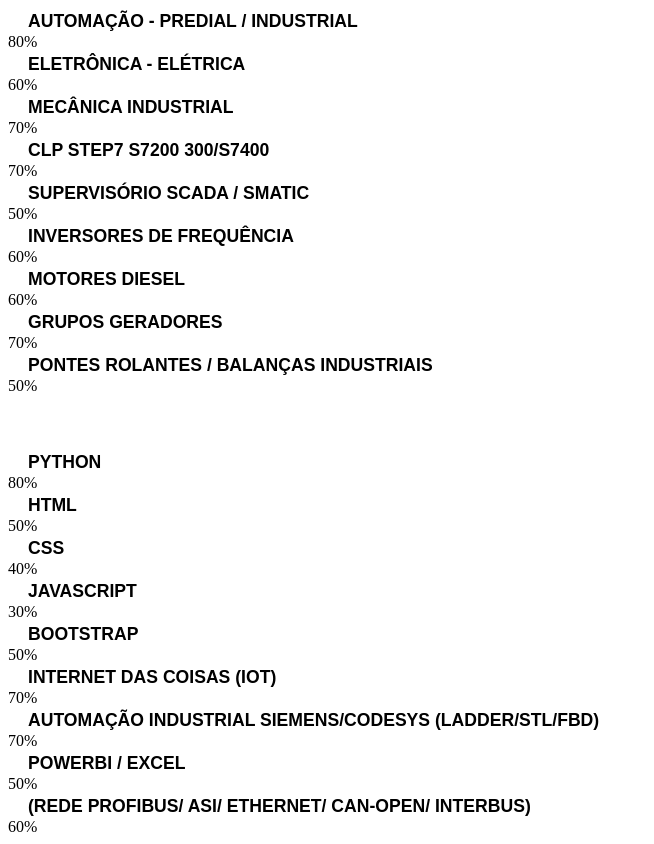
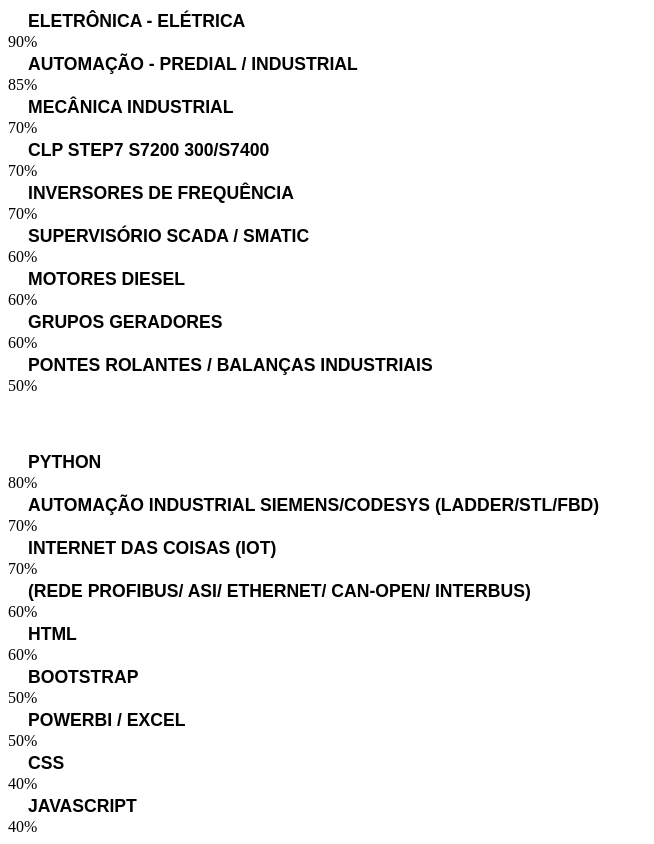
Before and after one commit to Andremelloo/MyProfile, a Flask app: template DocumentosSite/templates/skills.html in a window 1280 px wide. Shown: the whole page, without its empty margins (0-654 px from the left). Run offline with Flask 2, Linux system fonts and the light colour scheme; the template is opened without the code that fills it, so the values that code supplies are empty; some libraries are stand-ins or nearby versions.

Commit message:
Ajuste de Skills v1

```diff
--- a/DocumentosSite/templates/skills.html
+++ b/DocumentosSite/templates/skills.html
@@ -9,22 +9,22 @@
                         <div class="row">
                           <div class="col-md-8 col-md-offset-2 col-sm-8 col-sm-offset-2 col-xs-8 col-xs-offset-2">
                             <div class="progress">
-                                <div class="progress-bar  active" role="progressbar" aria-valuenow="  45"     aria-valuemin="0" aria-valuemax="100" style="width: 80%">
+                                <div class="progress-bar  active" role="progressbar" aria-valuenow="  45"     aria-valuemin="0" aria-valuemax="100" style="width: 90%">
+                                  <span class="skill-name"><strong>Eletrônica - Elétrica</strong></span>
+                                </div>
+                            </div>
+                          </div>
+                          <div class="col-md-2 col-sm-2 col-xs-2 text-left">90%</div>
+                        </div>
+                        <div class="row">
+                          <div class="col-md-8 col-md-offset-2 col-sm-8 col-sm-offset-2 col-xs-8 col-xs-offset-2">
+                            <div class="progress">
+                                <div class="progress-bar  active" role="progressbar" aria-valuenow="  45"     aria-valuemin="0" aria-valuemax="100" style="width: 85%">
                                   <span class="skill-name"><strong>Automação - Predial / Industrial</strong></span>
                                 </div>
                             </div>
                           </div>
-                          <div class="col-md-2 col-sm-2 col-xs-2 text-left">80%</div>
-                        </div>
-                        <div class="row">
-                          <div class="col-md-8 col-md-offset-2 col-sm-8 col-sm-offset-2 col-xs-8 col-xs-offset-2">
-                            <div class="progress">
-                                <div class="progress-bar  active" role="progressbar" aria-valuenow="  45"     aria-valuemin="0" aria-valuemax="100" style="width: 70%">
-                                  <span class="skill-name"><strong>Eletrônica - Elétrica</strong></span>
-                                </div>
-                            </div>
-                          </div>
-                          <div class="col-md-2 col-sm-2 col-xs-2 text-left">60%</div>
+                          <div class="col-md-2 col-sm-2 col-xs-2 text-left">85%</div>
                         </div>
                         <div class="row">
                           <div class="col-md-8 col-md-offset-2 col-sm-8 col-sm-offset-2 col-xs-8 col-xs-offset-2">
@@ -49,18 +49,18 @@
                         <div class="row">
                           <div class="col-md-8 col-md-offset-2 col-sm-8 col-sm-offset-2 col-xs-8 col-xs-offset-2">
                             <div class="progress">
-                                <div class="progress-bar  active" role="progressbar" aria-valuenow="  45"     aria-valuemin="0" aria-valuemax="100" style="width: 50%">
-                                  <span class="skill-name"><strong>Supervisório SCADA / SMATIC</strong></span>
+                                <div class="progress-bar  active" role="progressbar" aria-valuenow="  45"     aria-valuemin="0" aria-valuemax="100" style="width: 70%">
+                                  <span class="skill-name"><strong>Inversores de Frequência</strong></span>
                                 </div>
                             </div>
                           </div>
-                          <div class="col-md-2 col-sm-2 col-xs-2 text-left">50%</div>
+                          <div class="col-md-2 col-sm-2 col-xs-2 text-left">70%</div>
                         </div>
                         <div class="row">
                           <div class="col-md-8 col-md-offset-2 col-sm-8 col-sm-offset-2 col-xs-8 col-xs-offset-2">
                             <div class="progress">
                                 <div class="progress-bar  active" role="progressbar" aria-valuenow="  45"     aria-valuemin="0" aria-valuemax="100" style="width: 60%">
-                                  <span class="skill-name"><strong>Inversores de Frequência</strong></span>
+                                  <span class="skill-name"><strong>Supervisório SCADA / SMATIC</strong></span>
                                 </div>
                             </div>
                           </div>
@@ -69,7 +69,7 @@
                         <div class="row">
                           <div class="col-md-8 col-md-offset-2 col-sm-8 col-sm-offset-2 col-xs-8 col-xs-offset-2">
                             <div class="progress">
-                                <div class="progress-bar  active" role="progressbar" aria-valuenow="  45"     aria-valuemin="0" aria-valuemax="100" style="width: 50%">
+                                <div class="progress-bar  active" role="progressbar" aria-valuenow="  45"     aria-valuemin="0" aria-valuemax="100" style="width: 60%">
                                   <span class="skill-name"><strong>Motores Diesel</strong></span>
                                 </div>
                             </div>
@@ -79,12 +79,12 @@
                         <div class="row">
                           <div class="col-md-8 col-md-offset-2 col-sm-8 col-sm-offset-2 col-xs-8 col-xs-offset-2">
                             <div class="progress">
-                                <div class="progress-bar  active" role="progressbar" aria-valuenow="  45"     aria-valuemin="0" aria-valuemax="100" style="width: 70%">
+                                <div class="progress-bar  active" role="progressbar" aria-valuenow="  45"     aria-valuemin="0" aria-valuemax="100" style="width: 60%">
                                   <span class="skill-name"><strong>Grupos geradores</strong></span>
                                 </div>
                             </div>
                           </div>
-                          <div class="col-md-2 col-sm-2 col-xs-2 text-left">70%</div>
+                          <div class="col-md-2 col-sm-2 col-xs-2 text-left">60%</div>
                         </div>
                         <div class="row">
                           <div class="col-md-8 col-md-offset-2 col-sm-8 col-sm-offset-2 col-xs-8 col-xs-offset-2">
@@ -117,54 +117,24 @@
                     <div class="row">
                       <div class="col-md-8 col-md-offset-2 col-sm-8 col-sm-offset-2 col-xs-8 col-xs-offset-2">
                         <div class="progress">
-                            <div class="progress-bar  active" role="progressbar" aria-valuenow="  45"     aria-valuemin="0" aria-valuemax="100" style="width: 70%">
+                            <div class="progress-bar  active" role="progressbar" aria-valuenow="  45"     aria-valuemin="0" aria-valuemax="100" style="width: 80%">
                               <span class="skill-name"><strong>Python</strong></span>
                             </div>
                         </div>
                       </div>
                       <div class="col-md-2 col-sm-2 col-xs-2 text-left">80%</div>
                     </div>
-                    <div class="row">
+                      <div class="row">
                       <div class="col-md-8 col-md-offset-2 col-sm-8 col-sm-offset-2 col-xs-8 col-xs-offset-2">
                         <div class="progress">
-                            <div class="progress-bar  active" role="progressbar" aria-valuenow="  45"     aria-valuemin="0" aria-valuemax="100" style="width: 40%">
-                              <span class="skill-name"><strong>HTML</strong></span>
+                            <div class="progress-bar  active" role="progressbar" aria-valuenow="  45"     aria-valuemin="0" aria-valuemax="100" style="width: 70%">
+                              <span class="skill-name"><strong>Automação Industrial Siemens/Codesys (Ladder/STL/FBD)</strong></span>
                             </div>
                         </div>
                       </div>
-                      <div class="col-md-2 col-sm-2 col-xs-2 text-left">50%</div>
+                      <div class="col-md-2 col-sm-2 col-xs-2 text-left">70%</div>
                     </div>
-                    <div class="row">
-                      <div class="col-md-8 col-md-offset-2 col-sm-8 col-sm-offset-2 col-xs-8 col-xs-offset-2">
-                        <div class="progress">
-                            <div class="progress-bar  active" role="progressbar" aria-valuenow="  45"     aria-valuemin="0" aria-valuemax="100" style="width: 30%">
-                              <span class="skill-name"><strong>CSS</strong></span>
-                            </div>
-                        </div>
-                      </div>
-                      <div class="col-md-2 col-sm-2 col-xs-2 text-left">40%</div>
-                    </div>
-                    <div class="row">
-                      <div class="col-md-8 col-md-offset-2 col-sm-8 col-sm-offset-2 col-xs-8 col-xs-offset-2">
-                        <div class="progress">
-                            <div class="progress-bar  active" role="progressbar" aria-valuenow="  45"     aria-valuemin="0" aria-valuemax="100" style="width: 20%">
-                              <span class="skill-name"><strong>JavaScript</strong></span>
-                            </div>
-                        </div>
-                      </div>
-                      <div class="col-md-2 col-sm-2 col-xs-2 text-left">30%</div>
-                    </div>
-                    <div class="row">
-                      <div class="col-md-8 col-md-offset-2 col-sm-8 col-sm-offset-2 col-xs-8 col-xs-offset-2">
-                        <div class="progress">
-                            <div class="progress-bar  active" role="progressbar" aria-valuenow="  45"     aria-valuemin="0" aria-valuemax="100" style="width: 40%">
-                              <span class="skill-name"><strong>Bootstrap</strong></span>
-                            </div>
-                        </div>
-                      </div>
-                      <div class="col-md-2 col-sm-2 col-xs-2 text-left">50%</div>
-                    </div>
-                    <div class="row">
+                      <div class="row">
                       <div class="col-md-8 col-md-offset-2 col-sm-8 col-sm-offset-2 col-xs-8 col-xs-offset-2">
                         <div class="progress">
                             <div class="progress-bar  active" role="progressbar" aria-valuenow="  45"     aria-valuemin="0" aria-valuemax="100" style="width: 70%">
@@ -174,15 +144,35 @@
                       </div>
                       <div class="col-md-2 col-sm-2 col-xs-2 text-left">70%</div>
                     </div>
+                      <div class="row">
+                      <div class="col-md-8 col-md-offset-2 col-sm-8 col-sm-offset-2 col-xs-8 col-xs-offset-2">
+                        <div class="progress">
+                            <div class="progress-bar  active" role="progressbar" aria-valuenow="  45"     aria-valuemin="0" aria-valuemax="100" style="width: 60%">
+                              <span class="skill-name"><strong>(Rede profibus/ ASI/ Ethernet/ Can-open/ Interbus)</strong></span>
+                            </div>
+                        </div>
+                      </div>
+                      <div class="col-md-2 col-sm-2 col-xs-2 text-left">60%</div>
+                    </div>
                     <div class="row">
                       <div class="col-md-8 col-md-offset-2 col-sm-8 col-sm-offset-2 col-xs-8 col-xs-offset-2">
                         <div class="progress">
-                            <div class="progress-bar  active" role="progressbar" aria-valuenow="  45"     aria-valuemin="0" aria-valuemax="100" style="width: 70%">
-                              <span class="skill-name"><strong>Automação Industrial Siemens/Codesys (Ladder/STL/FBD)</strong></span>
+                            <div class="progress-bar  active" role="progressbar" aria-valuenow="  45"     aria-valuemin="0" aria-valuemax="100" style="width: 60%">
+                              <span class="skill-name"><strong>HTML</strong></span>
                             </div>
                         </div>
                       </div>
-                      <div class="col-md-2 col-sm-2 col-xs-2 text-left">70%</div>
+                      <div class="col-md-2 col-sm-2 col-xs-2 text-left">60%</div>
+                    </div>
+                    <div class="row">
+                      <div class="col-md-8 col-md-offset-2 col-sm-8 col-sm-offset-2 col-xs-8 col-xs-offset-2">
+                        <div class="progress">
+                            <div class="progress-bar  active" role="progressbar" aria-valuenow="  45"     aria-valuemin="0" aria-valuemax="100" style="width: 50%">
+                              <span class="skill-name"><strong>Bootstrap</strong></span>
+                            </div>
+                        </div>
+                      </div>
+                      <div class="col-md-2 col-sm-2 col-xs-2 text-left">50%</div>
                     </div>
                       <div class="row">
                       <div class="col-md-8 col-md-offset-2 col-sm-8 col-sm-offset-2 col-xs-8 col-xs-offset-2">
@@ -197,12 +187,22 @@
                     <div class="row">
                       <div class="col-md-8 col-md-offset-2 col-sm-8 col-sm-offset-2 col-xs-8 col-xs-offset-2">
                         <div class="progress">
-                            <div class="progress-bar  active" role="progressbar" aria-valuenow="  45"     aria-valuemin="0" aria-valuemax="100" style="width: 50%">
-                              <span class="skill-name"><strong>(Rede profibus/ ASI/ Ethernet/ Can-open/ Interbus)</strong></span>
+                            <div class="progress-bar  active" role="progressbar" aria-valuenow="  45"     aria-valuemin="0" aria-valuemax="100" style="width: 40%">
+                              <span class="skill-name"><strong>CSS</strong></span>
                             </div>
                         </div>
                       </div>
-                      <div class="col-md-2 col-sm-2 col-xs-2 text-left">60%</div>
+                      <div class="col-md-2 col-sm-2 col-xs-2 text-left">40%</div>
+                    </div>
+                    <div class="row">
+                      <div class="col-md-8 col-md-offset-2 col-sm-8 col-sm-offset-2 col-xs-8 col-xs-offset-2">
+                        <div class="progress">
+                            <div class="progress-bar  active" role="progressbar" aria-valuenow="  45"     aria-valuemin="0" aria-valuemax="100" style="width: 40%">
+                              <span class="skill-name"><strong>javaScript</strong></span>
+                            </div>
+                        </div>
+                      </div>
+                      <div class="col-md-2 col-sm-2 col-xs-2 text-left">40%</div>
                     </div>
                   </div>
                 </div>
```
